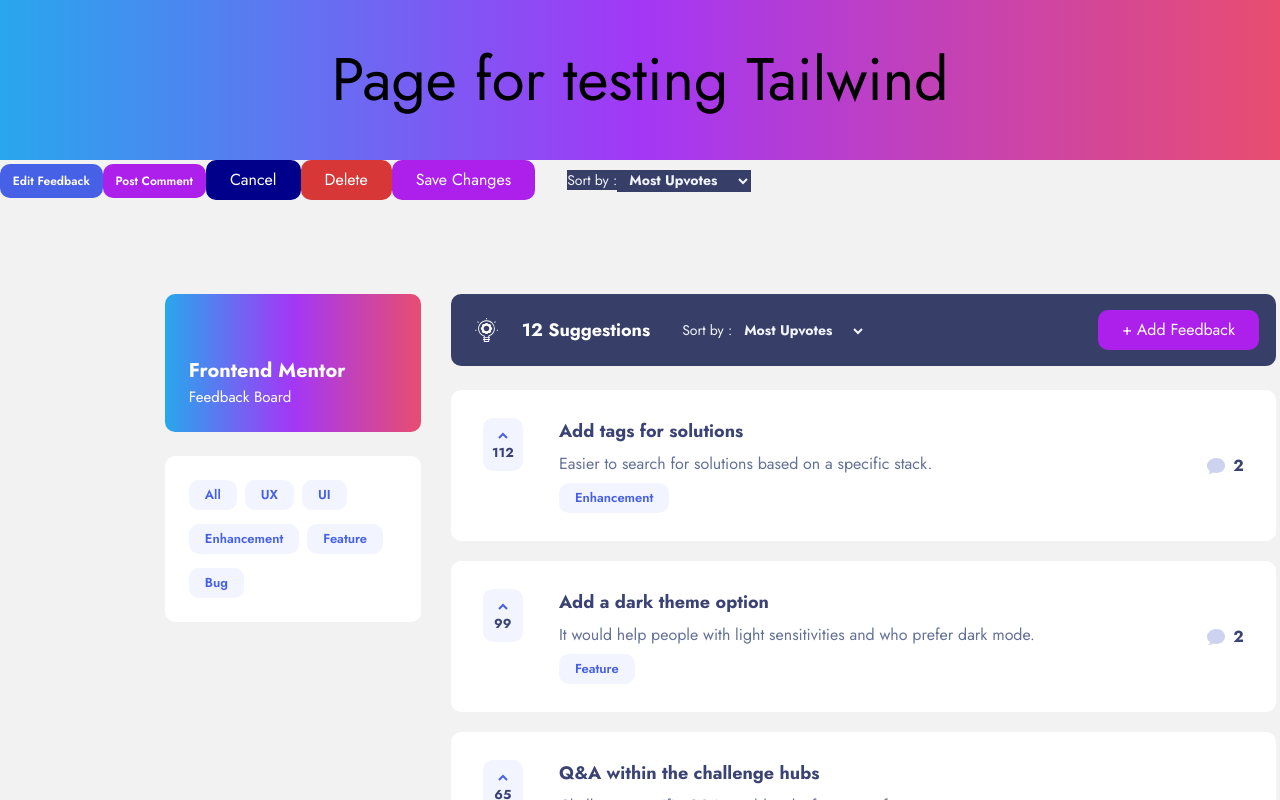
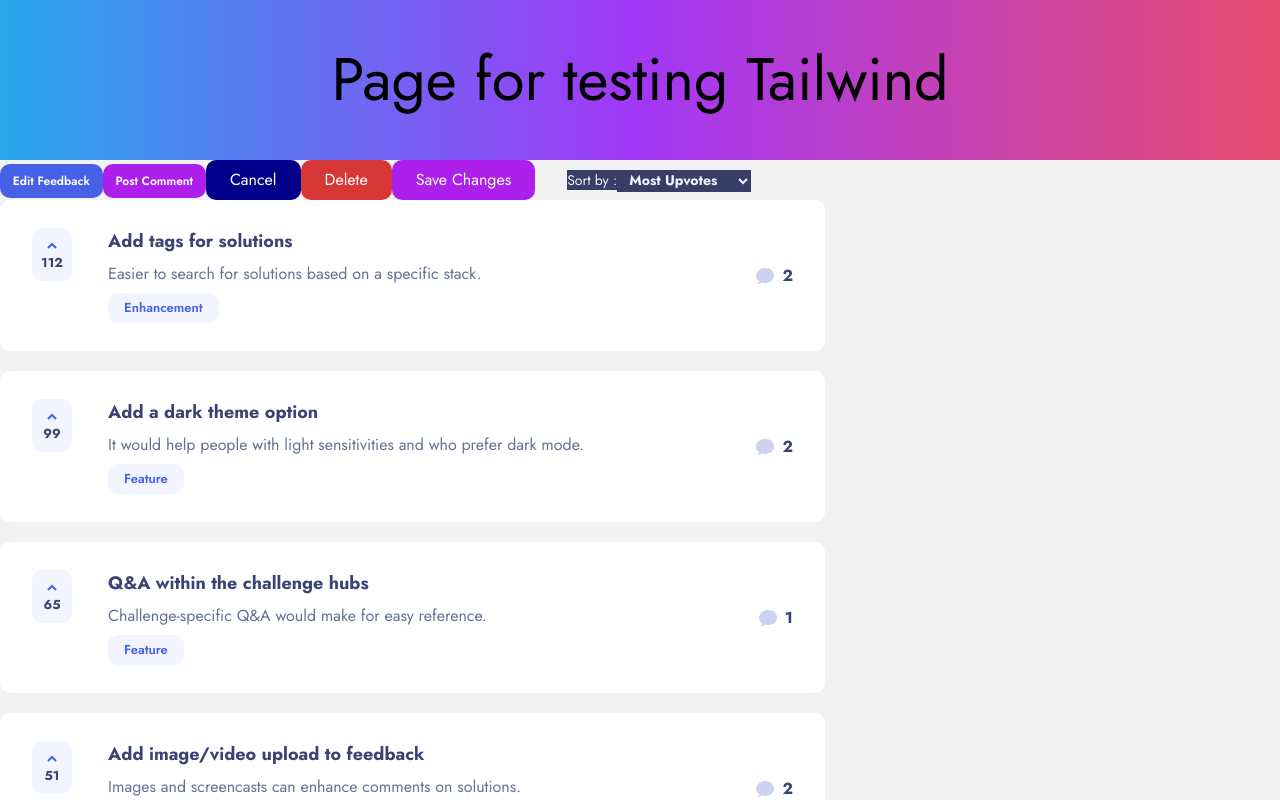
Before and after one commit to vitaliiptp/wcs_final_project, a Next.js app: page /home in a window 1280 px wide. Shown: the top 800 px of the page. Built offline with nearby package versions, Linux system fonts and the light colour scheme.

Commit message:
added useContext

```diff
--- a/components/Feedbacks.jsx
+++ b/components/Feedbacks.jsx
@@ -1,43 +1,13 @@
-import React, { useState } from "react";
+import React, { useState, useContext } from "react";
 import FeedbackCard from "./global/feedbackCard";
-import data from "../data.json";
-import FeedbackCategories from "./feedbackCategories";
-import LogoCard from "./global/logoCard";
-import Header from "./global/header";
+import AppContext from "../context/AppContext";
+
 
 const Feedbacks = () => {
-  const allCategories = [
-    "All",
-    "UX",
-    "UI",
-    ...new Set(data.productRequests.map((item) => item.category)),
-  ];
+  const { items, setItems } = useContext(AppContext);
 
-  const [items, setItems] = useState(data.productRequests);
-  const [feedbackButtonCat, setFeedbackButtonCat] = useState(allCategories);
-
-  const filterCategory = (button) => {
-    if (button === "All") {
-      setItems(data.productRequests);
-      return;
-    }
-    const filteredCategory = data.productRequests.filter(
-      (item) => item.category === button
-    );
-    setItems(filteredCategory);
-  };
 
   return (
-    <div className="flex px-[10.3rem] py-[5.875rem]">
-      <div className="flex flex-col">
-        <LogoCard />
-        <FeedbackCategories
-          categories={feedbackButtonCat}
-          filterCategory={filterCategory}
-        />
-      </div>
-      <div className="flex flex-col">
-        <Header suggestionsCount={items.length}/>
     <div>
       {items.map((item, index) => {
         return (
@@ -52,8 +22,6 @@ const Feedbacks = () => {
         );
       })}
     </div>
-      </div>
-    </div>
   );
 };
 
--- a/components/feedbackCategories.jsx
+++ b/components/feedbackCategories.jsx
@@ -1,9 +1,12 @@
-import React from "react";
+import React, {useContext} from "react";
+import AppContext from "../context/AppContext";
 
-const FeedbackCategories = ({ categories, filterCategory }) => {
+const FeedbackCategories = () => {
+  const { feedbackButtonCat, filterCategory } = useContext(AppContext);
+
   return (
     <div className="w-[16rem] h-[10.375rem] bg-white-normal mr-[1.875rem] p-[1.5rem] rounded-[0.625rem]">
-      {categories.map((category, index) => {
+      {feedbackButtonCat.map((category, index) => {
         return (
           <button
             key={index}
--- a/components/global/header.jsx
+++ b/components/global/header.jsx
@@ -1,10 +1,14 @@
-import React from "react";
+import React, {useContext} from "react";
 import SortBtn from "../global/sortBtn";
 import HeaderIcon from "./svg/headerIcon";
 import Button from "../Buttons/button";
+import AppContext from "../../context/AppContext";
 
-const Header = ({suggestionsCount}) => {
-  return (
+const Header = () => {
+    const { suggestionsCount } = useContext(AppContext);
+
+
+    return (
     <div className="flex flex-row items-center justify-start w-[51.563rem] h-[4.5rem] mb-[1.5rem] rounded-[0.625rem] bg-blue-dark">
       <div className="m-[1.5rem]">
         <HeaderIcon />
--- /dev/null
+++ b/context/AppContext.js
@@ -0,0 +1,5 @@
+import { createContext } from 'react';
+
+const AppContext = createContext({});
+
+export default AppContext;
--- a/pages/_app.js
+++ b/pages/_app.js
@@ -1,9 +1,43 @@
 import "../styles/globals.css";
+import AppContext from "../context/AppContext";
+import {useState} from "react";
+import data from "../data.json";
+
 
 function MyApp({ Component, pageProps }) {
-  return (
+    const [items, setItems] = useState(data.productRequests);
+    const allCategories = [
+        "All",
+        "UX",
+        "UI",
+        ...new Set(items.map((item) => item.category)),
+    ];
+    const [feedbackButtonCat, setFeedbackButtonCat] = useState(allCategories);
+
+
+    const filterCategory = (button) => {
+        if (button === "All") {
+            setItems(data.productRequests);
+            return;
+        }
+        const filteredCategory = data.productRequests.filter(
+            (item) => item.category === button
+        );
+        setItems(filteredCategory);
+    };
+
+    return (
     <div className="min-w-screen min-h-screen bg-body-background">
-      <Component {...pageProps} />
+        <AppContext.Provider
+            value={{
+                items: items,
+                feedbackButtonCat: feedbackButtonCat,
+                filterCategory: filterCategory,
+                suggestionsCount: items.length
+            }}
+        >
+            <Component {...pageProps} />
+        </AppContext.Provider>
     </div>
   );
 }
--- a/pages/index.js
+++ b/pages/index.js
@@ -1,11 +1,20 @@
 import React from "react";
 import Feedbacks from "../components/feedbacks";
-
+import LogoCard from "../components/global/logoCard";
+import FeedbackCategories from "../components/feedbackCategories";
+import Header from "../components/global/header";
 
 export default function Home() {
   return (
-    <div>
+    <div className="flex px-[10.3rem] py-[5.875rem]">
+      <div className="flex flex-col">
+        <LogoCard />
+        <FeedbackCategories />
+      </div>
+      <div className="flex flex-col">
+        <Header />
         <Feedbacks />
+      </div>
     </div>
-  )
+  );
 }
```
Lines whose indentation alone changed are shown as unchanged.
